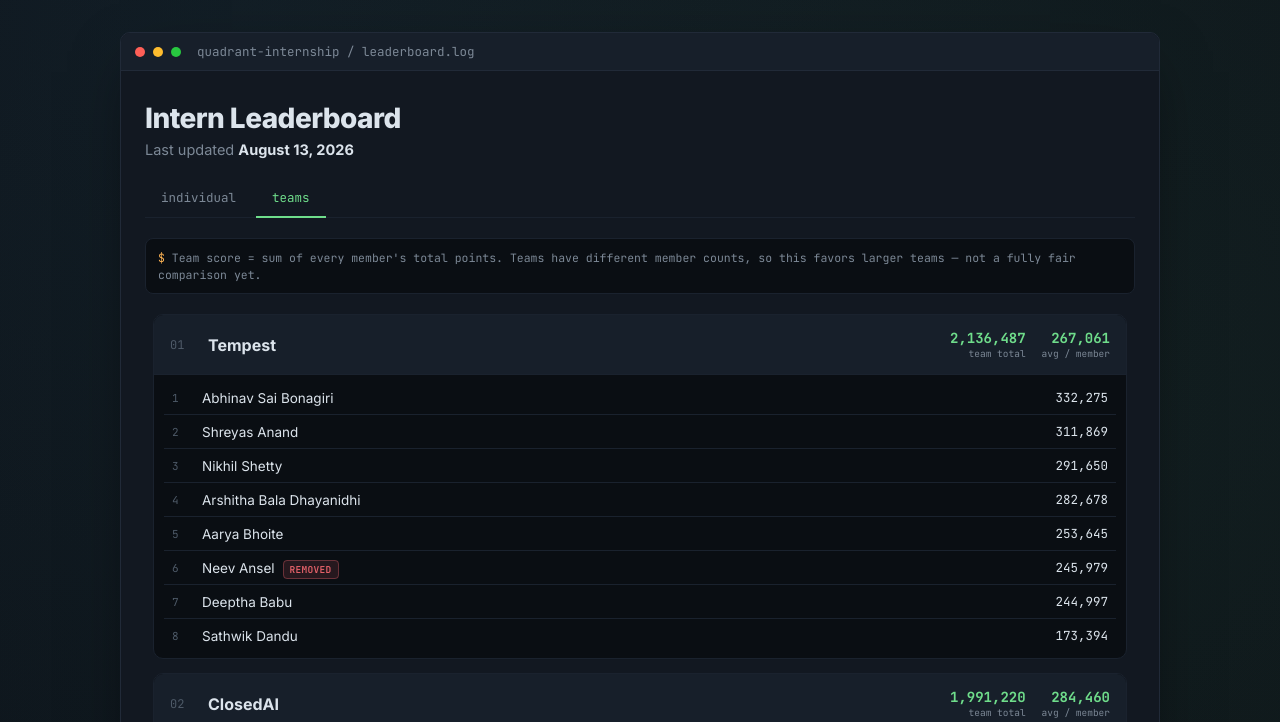
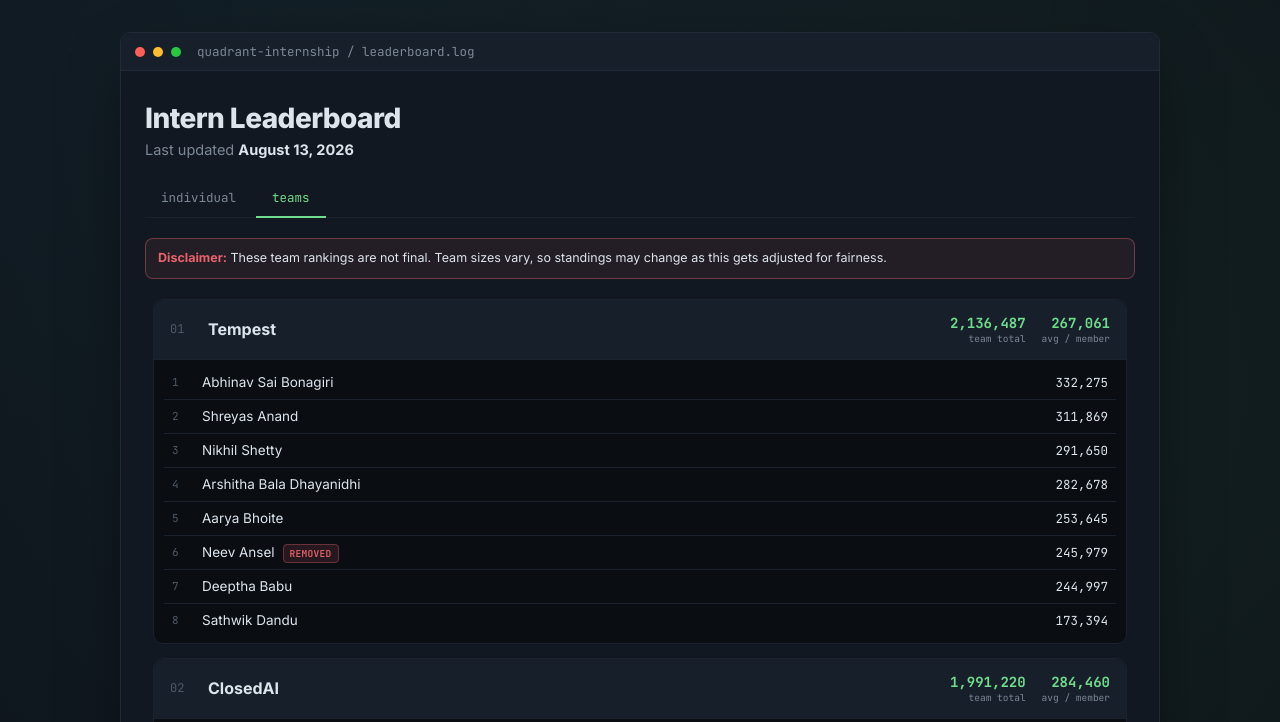
Before and after one commit to ReehaRauf/InternshipLeaderboard, a plain HTML site: page index.html in a window 1280 px wide. Both pictures are taken after a click on the tab "teams". Shown: the top 722 px of the page. Drawn offline with Linux system fonts and the light colour scheme.

Commit message:
8/13/2026

```diff
--- a/index.html
+++ b/index.html
@@ -132,11 +132,11 @@
 
   /* teams view */
   .team-note{
-    font-family:var(--mono); font-size:11.5px; color:var(--text-dim); line-height:1.5;
-    background:var(--bg); border:1px solid var(--border-soft); border-radius:8px;
+    font-family:var(--sans); font-size:12.5px; color:var(--text); line-height:1.5;
+    background:rgba(232,99,107,0.08); border:1px solid rgba(232,99,107,0.4); border-radius:8px;
     padding:10px 12px; margin-bottom:16px;
   }
-  .team-note .sym{color:var(--amber);}
+  .team-note b{color:var(--red); font-weight:700;}
   .team-card{
     background:var(--bg); border:1px solid var(--border-soft); border-radius:10px;
     margin-bottom:14px; overflow:hidden;
@@ -215,7 +215,7 @@
 
       <div class="panel" id="panel-teams">
         <div class="team-note">
-          <span class="sym">$</span> Team score = sum of every member's total points. Teams have different member counts, so this favors larger teams — not a fully fair comparison yet.
+          <b>Disclaimer:</b> These team rankings are not final. Team sizes vary, so standings may change as this gets adjusted for fairness.
         </div>
         <div class="list" id="teamsList"></div>
       </div>
```
